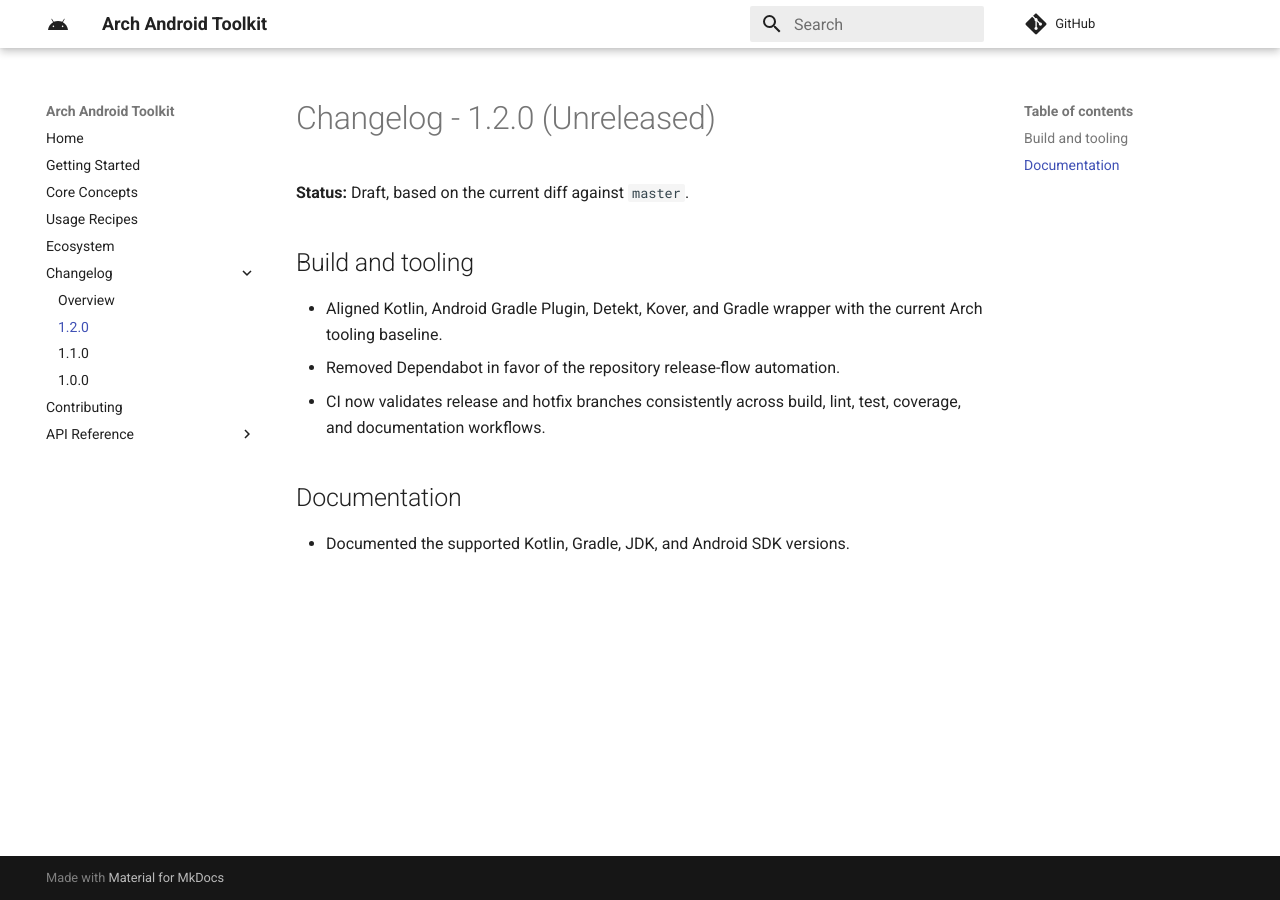
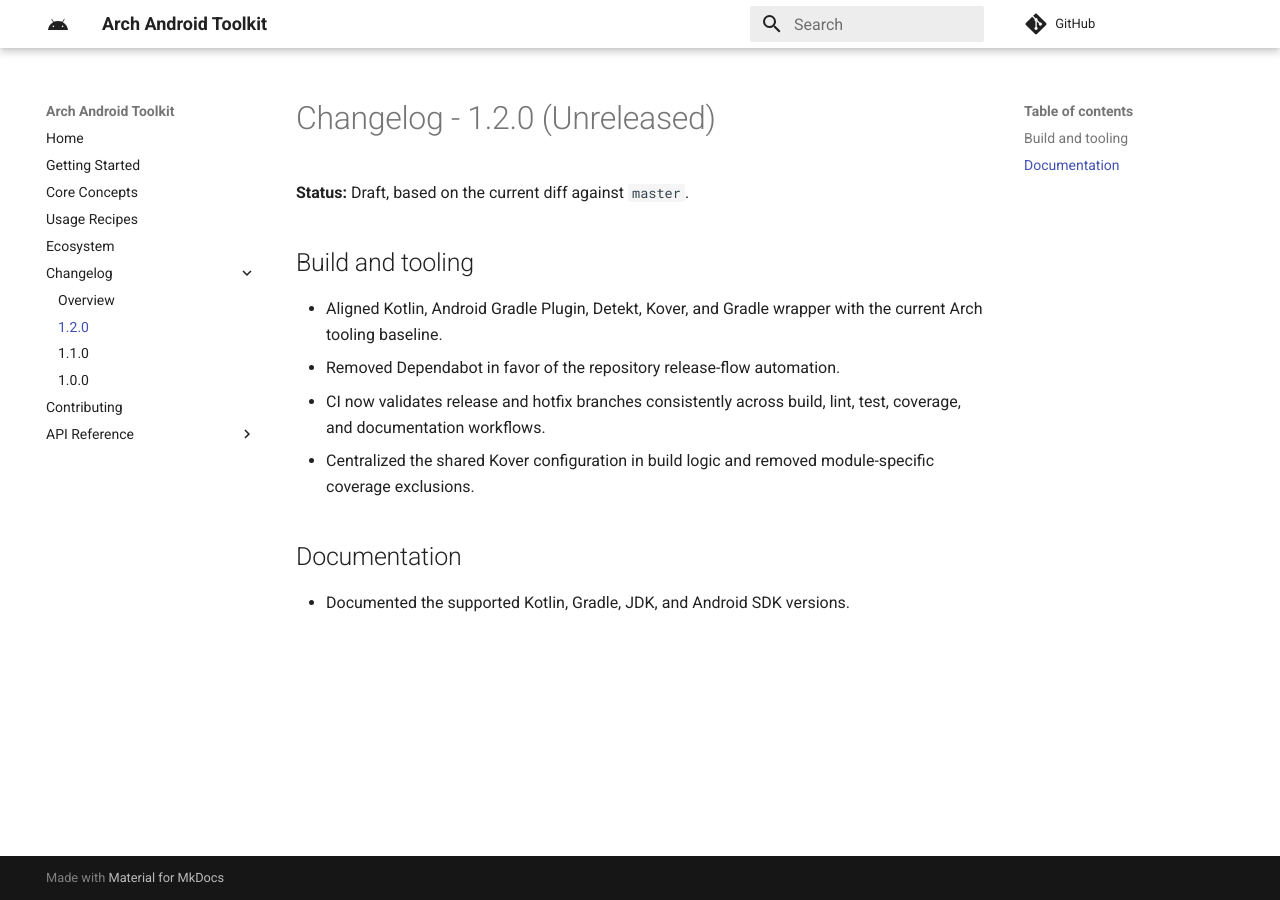
Before and after one commit to matheus-corregiari/arch-android, an MkDocs documentation site: the page built from docs/changelog/1.2.0.md, in a window 1280 px wide. Built offline with MkDocs 1.6.1 and Material for MkDocs 9.7.7, drawn with Linux system fonts in a browser that asks for light colours; comment, search, counter and statistics services are not loaded.

Commit message:
docs(release): describe test organization

```diff
--- a/docs/changelog/1.2.0.md
+++ b/docs/changelog/1.2.0.md
@@ -9,6 +9,8 @@
 - Removed Dependabot in favor of the repository release-flow automation.
 - CI now validates release and hotfix branches consistently across build, lint, test, coverage, and
   documentation workflows.
+- Centralized the shared Kover configuration in build logic and removed module-specific coverage
+  exclusions.
 
 ## Documentation
 
```
